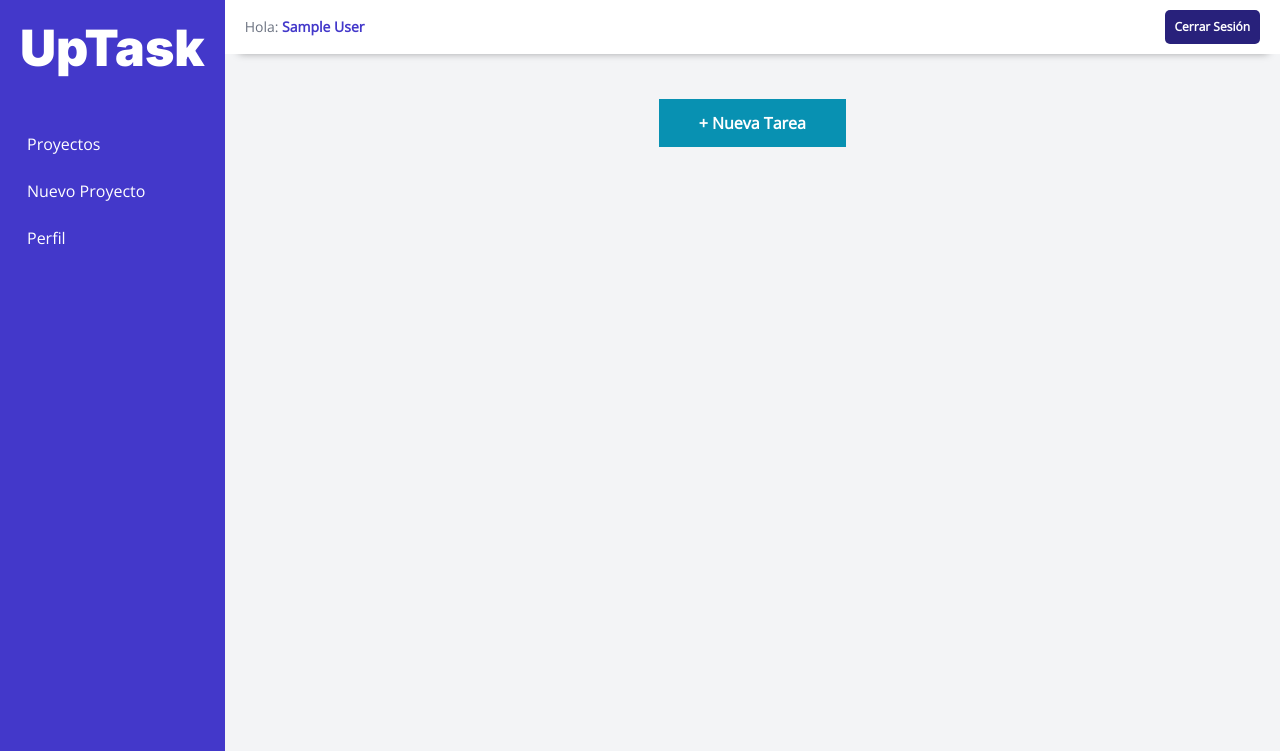
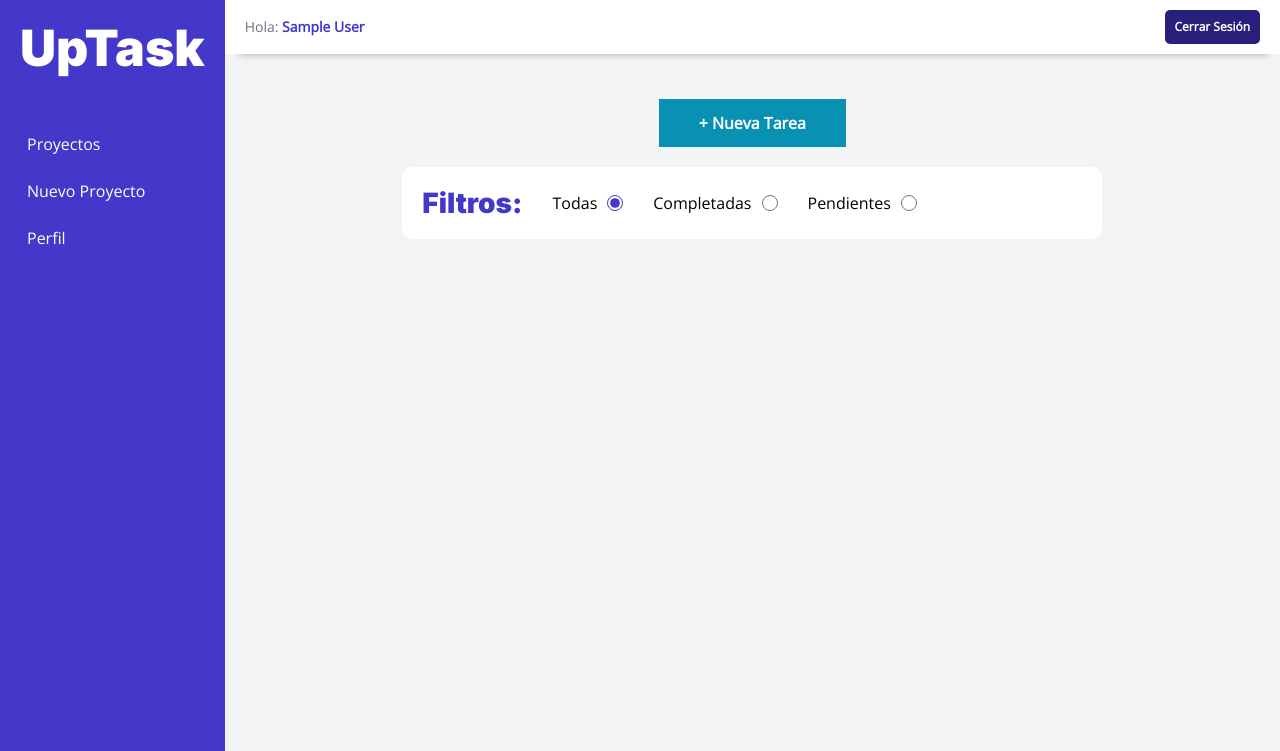
Before and after one commit to ArturoHDZG/UpTask, a PHP site: template views/dashboard/project.php in a window 1280 px wide. Shown: the top 751 px of the page. Run offline with PHP 8.4, Linux system fonts and the light colour scheme; the template is opened without the code that fills it, so the values that code supplies are empty; the visitor is signed in with stand-in values (Sample User, id 1).

Commit message:
Work on Filter Input

```diff
--- /dev/null
+++ b/src/scss/dashboard/_filtros.scss
@@ -0,0 +1,40 @@
+@use 'base/variables' as v;
+@use 'base/mixins' as m;
+
+.filtros {
+  background-color: lighten(v.$blanco, 20%);
+  border-radius: 1rem;
+  margin-top: 2rem;
+  padding: 2rem;
+
+  .filtros-inputs {
+    @include m.tablet {
+      display: flex;
+      align-items: center;
+      gap: 3rem;
+    }
+  }
+
+  h2 {
+    color: v.$indigo;
+    font-size: 2.8rem;
+
+    @include m.tablet { margin: 0; }
+  }
+
+  .campo {
+    display: flex;
+    align-items: center;
+    justify-content: space-between;
+    gap: 1rem;
+    margin-bottom: 2rem;
+
+    @include m.tablet { margin-bottom: 0; }
+  }
+
+  input[type="radio"] {
+    accent-color: v.$indigo;
+    height: 1.6rem;
+    width: 1.6rem;
+  }
+}
--- a/src/scss/dashboard/_index.scss
+++ b/src/scss/dashboard/_index.scss
@@ -1,5 +1,6 @@
 @forward 'barra';
 @forward 'dashboard';
+@forward 'filtros';
 @forward 'modal';
 @forward 'proyectos';
 @forward 'sidebar';
--- a/views/dashboard/project.php
+++ b/views/dashboard/project.php
@@ -6,6 +6,25 @@
       &#43 Nueva Tarea
     </button>
   </div>
+
+  <div id="filtros" class="filtros">
+    <div class="filtros-inputs">
+      <h2>Filtros:</h2>
+      <div class="campo">
+        <label for="todas">Todas</label>
+        <input id="todas" name="filtro" type="radio" value="" checked>
+      </div>
+      <div class="campo">
+        <label for="completadas">Completadas</label>
+        <input id="completadas" name="filtro" type="radio" value="1">
+      </div>
+      <div class="campo">
+        <label for="pendientes">Pendientes</label>
+        <input id="pendientes" name="filtro" type="radio" value="0">
+      </div>
+    </div>
+  </div>
+
   <ul id="listado-tareas" class="listado-tareas"></ul>
 </div>
 
```
Also changed, not shown: public/build/css/app.css.
